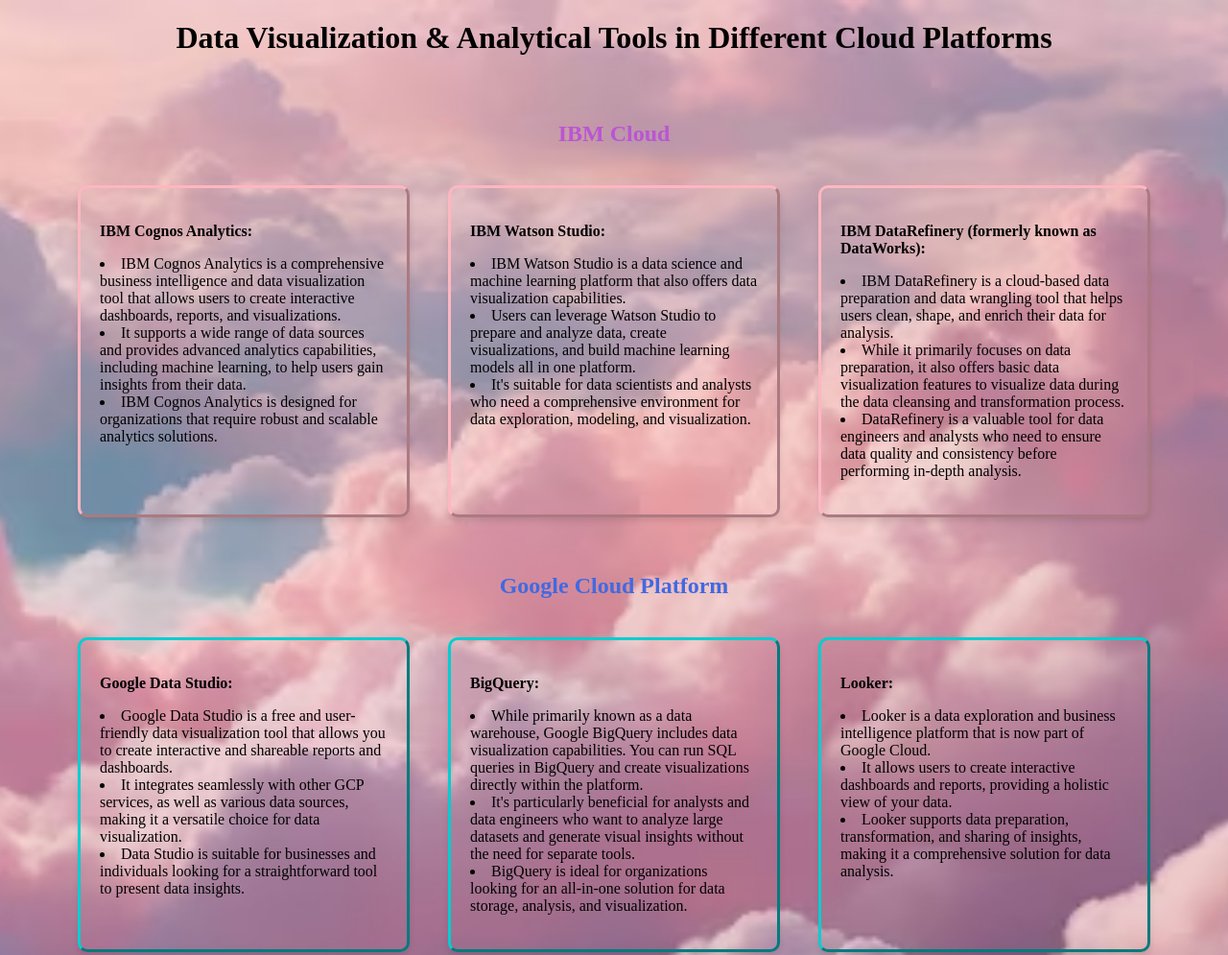
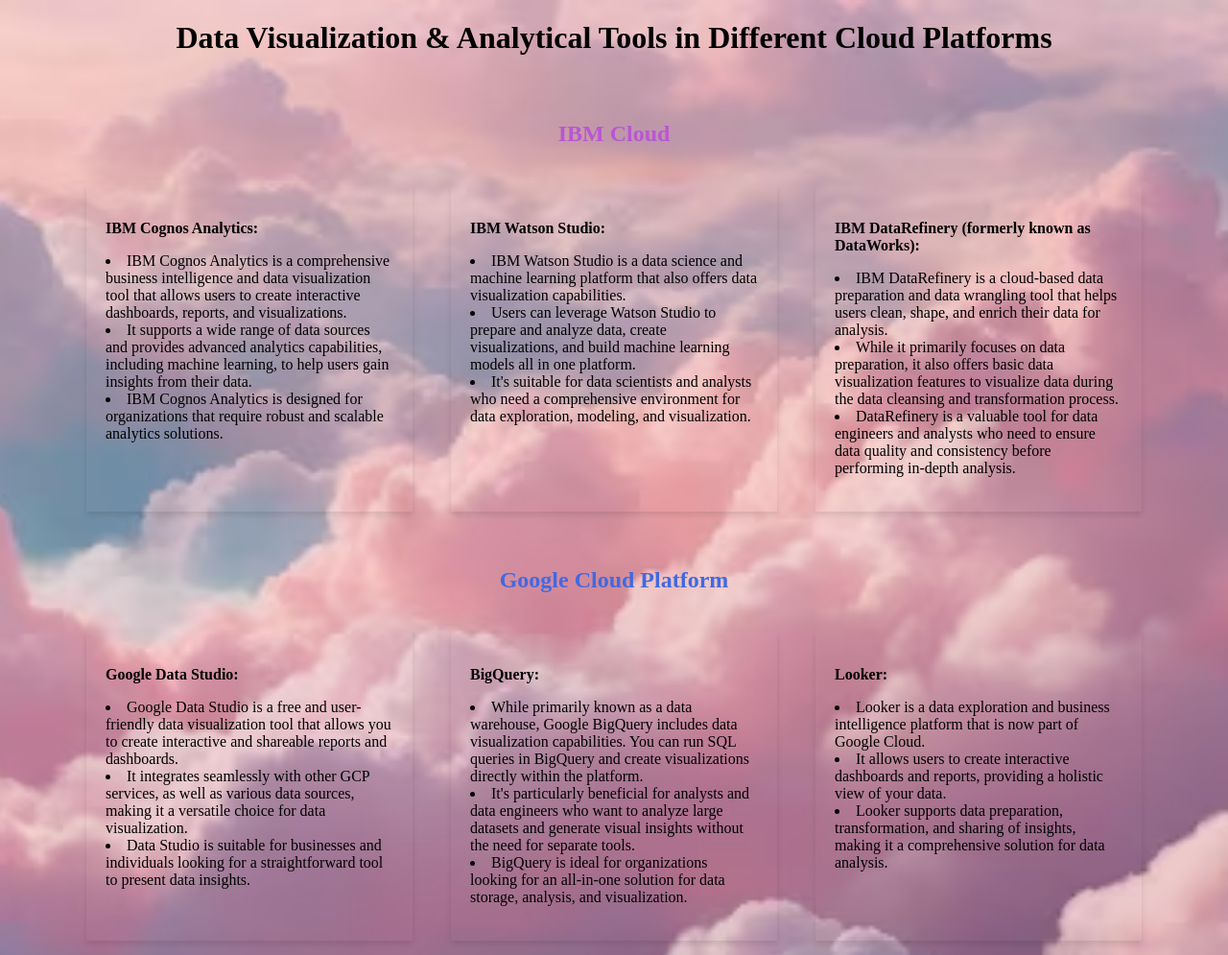
Before and after one commit to KhushiAgg/cloudcia3, a plain HTML site: page index.html in a window 1280 px wide. Shown: the top 995 px of the page at 96% size. Drawn offline with Linux system fonts and the light colour scheme.

Commit message:
Update index.html

```diff
--- a/index.html
+++ b/index.html
@@ -37,12 +37,12 @@
             width: 300px;
             margin: 20px;
             padding: 20px;
-            border-radius: 10px;
+/*             border-radius: 10px; */
             box-shadow: 0 4px 6px rgba(0, 0, 0, 0.1);
             text-align: left;
         }
 
-        .aws {
+/*         .aws {
             border: 3px outset #FFB6C1;
         }
 
@@ -52,7 +52,7 @@
 
         .azure {
             border: 3px outset #FFD700;
-        }
+        } */
 
         .tool h2 {
             text-align: center;
```
